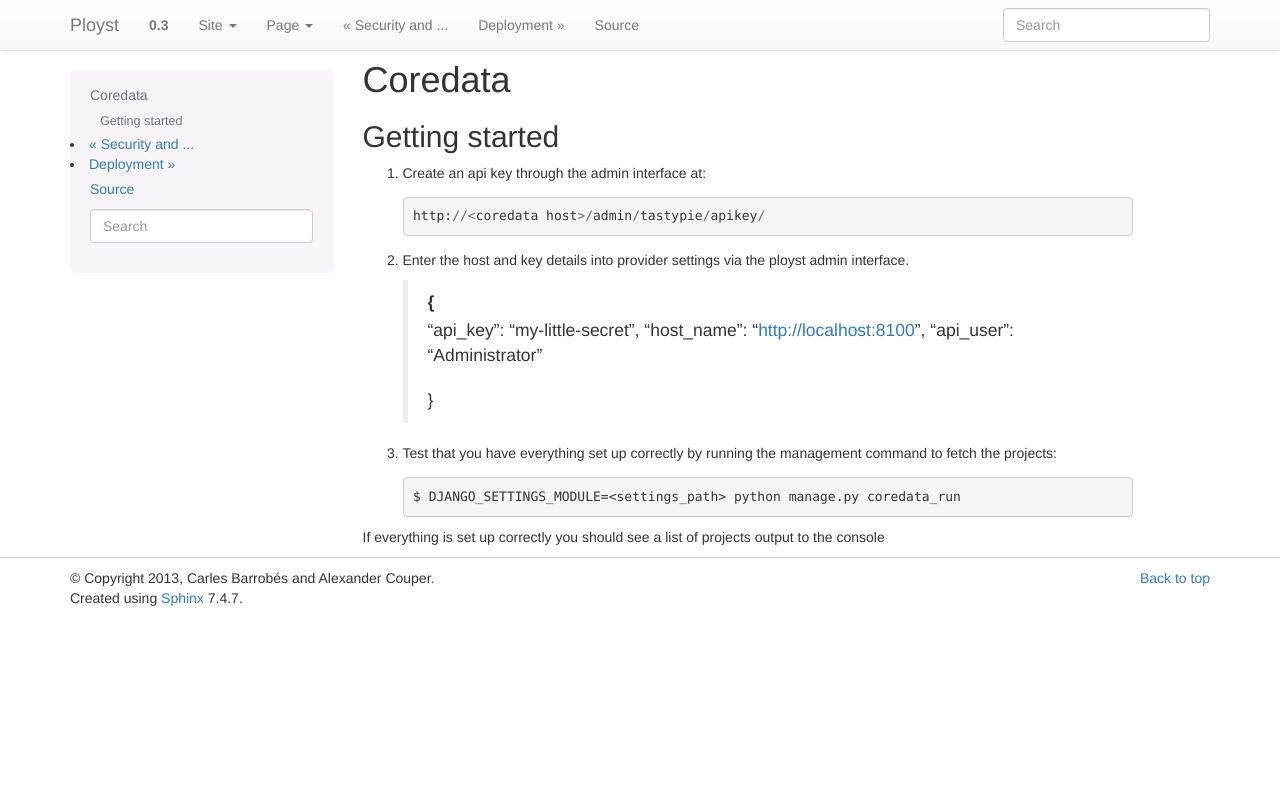
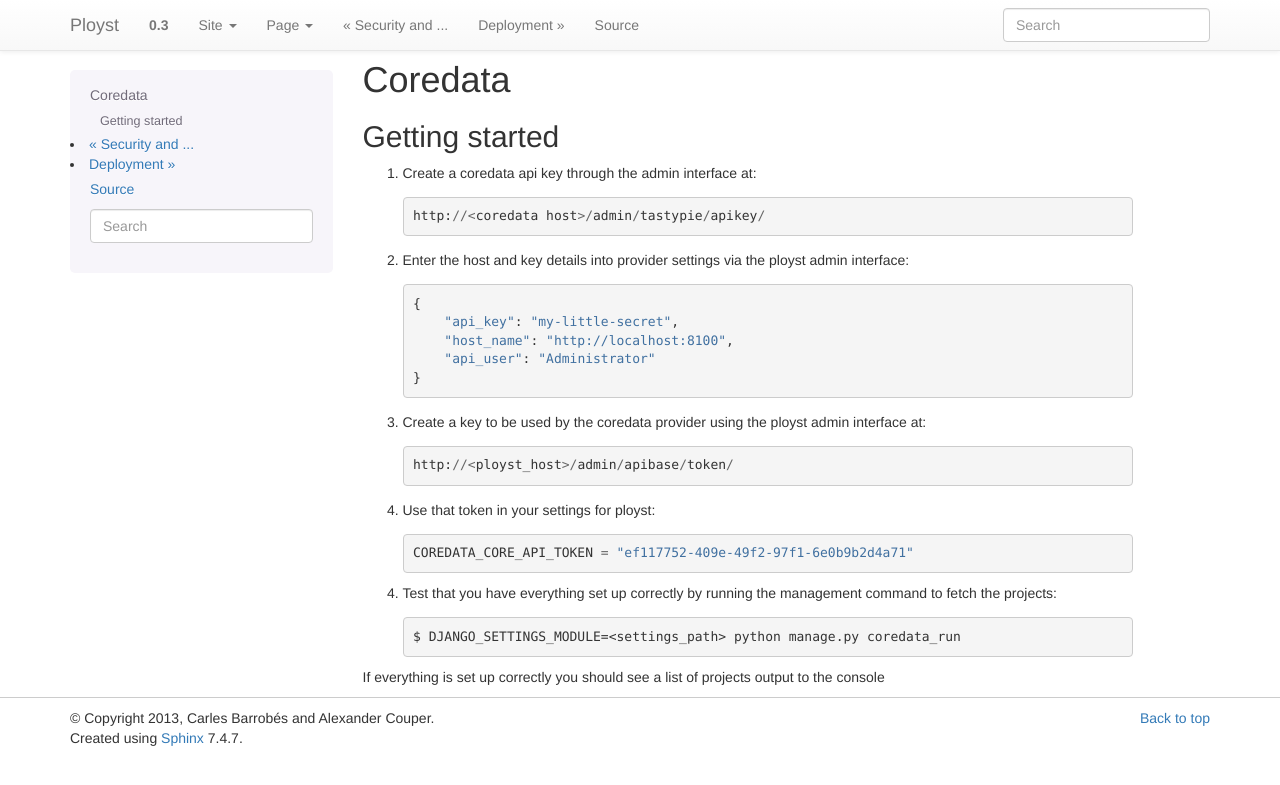
Before and after one commit to pretenders/ployst, a Sphinx documentation site: the page built from docs/source/coredata.rst, in a window 1280 px wide. Shown: the top 785 px of the page. Built offline with Sphinx 7.4.7, drawn with Linux system fonts in a browser that asks for light colours.

Commit message:
Fix documentation.

```diff
--- a/docs/source/coredata.rst
+++ b/docs/source/coredata.rst
@@ -4,12 +4,12 @@
 Getting started
 ---------------
 
-1. Create an api key through the admin interface at::
+1. Create a coredata api key through the admin interface at::
 
     http://<coredata host>/admin/tastypie/apikey/
 
 2. Enter the host and key details into provider settings via the ployst admin
-   interface.
+   interface::
 
     {
         "api_key": "my-little-secret",
@@ -17,7 +17,16 @@
         "api_user": "Administrator"
     }
 
-3. Test that you have everything set up correctly by running the management
+3. Create a key to be used by the coredata provider using the ployst admin
+   interface at::
+
+    http://<ployst_host>/admin/apibase/token/
+
+4. Use that token in your settings for ployst::
+
+    COREDATA_CORE_API_TOKEN = "ef117752-409e-49f2-97f1-6e0b9b2d4a71"
+
+4. Test that you have everything set up correctly by running the management
    command to fetch the projects::
 
     $ DJANGO_SETTINGS_MODULE=<settings_path> python manage.py coredata_run
```
Also changed, not shown: 1 other file.
